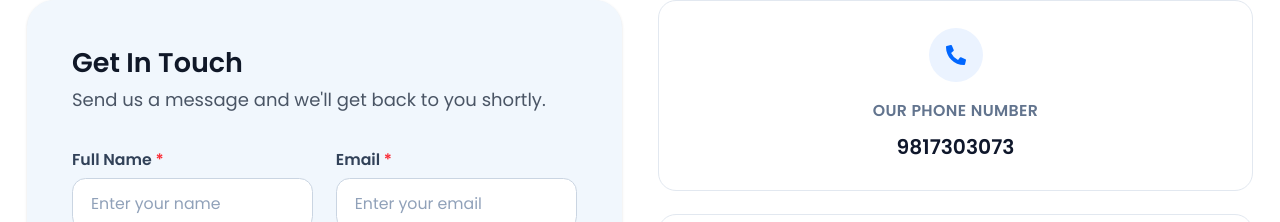
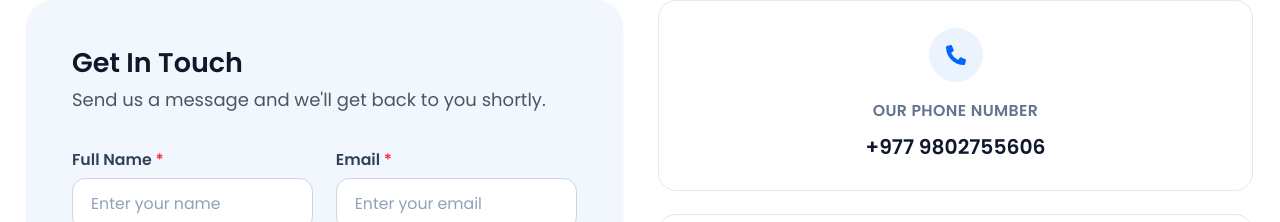
Before and after one commit to abhayaos/bluefox, a React (Vite) app: page /contact in a window 1280 px wide. Shown: the part 288-510 px from the top of the page. Built offline with nearby package versions, Linux system fonts and the light colour scheme.

Commit message:
update contact numbers, karobar hero image

```diff
--- a/src/components/QuickEnquiryModal.jsx
+++ b/src/components/QuickEnquiryModal.jsx
@@ -227,10 +227,10 @@ export default function QuickEnquiryModal({ open, onClose }) {
               <div>
                 <p className="text-sm text-white/70">Our Phone Number</p>
                 <a
-                  href="tel:+9779817303073"
+                  href="tel:+9779802755605"
                   className="font-heading text-xl font-bold text-white hover:underline"
                 >
-                  9817303073
+                  9802755605
                 </a>
               </div>
             </div>
--- a/src/pages/Contact.jsx
+++ b/src/pages/Contact.jsx
@@ -33,8 +33,8 @@ const infoCards = [
   {
     icon: FaPhoneAlt,
     title: 'Our Phone Number',
-    value: '9817303073',
-    href: 'tel:+9779817303073',
+    value: '+977 9802755606',
+    href: 'tel:+9779802755606',
   },
   {
     icon: FaEnvelope,
--- a/src/pages/Karobar.jsx
+++ b/src/pages/Karobar.jsx
@@ -14,7 +14,7 @@ import {
   FaShoppingBasket,
   FaLaptop,
 } from 'react-icons/fa'
-import karobarHero from '../assets/karobar/hero-karobar.jpg'
+import karobarHero from '../assets/hero-karobar.png'
 import karobarPreview from '../assets/karobar/karobar.webp'
 import karobarRecord from '../assets/karobar/karobar-record.webp'
 import karobarParties from '../assets/karobar/karobar-parties.webp'
```
Also changed, not shown: src/assets/hero-karobar.png (added).
